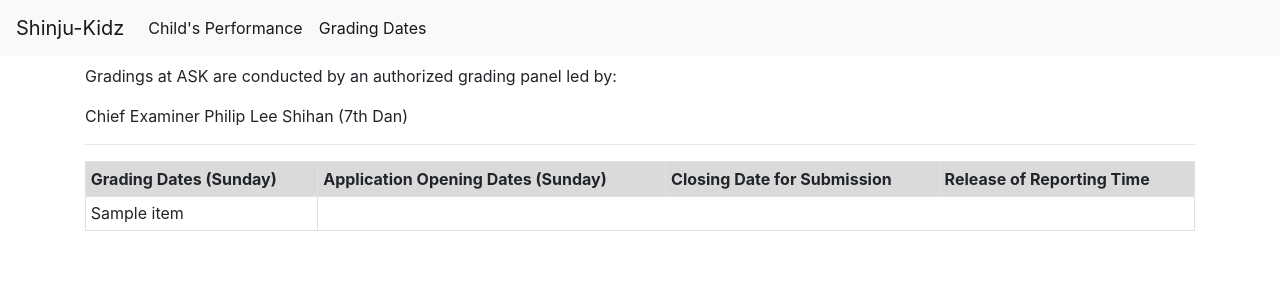
After one commit to HiIAmTzeKean/ask_proj, a Flask app: template flaskapp/parent/templates/parent/parentGradingDates.html in a window 1280 px wide. The commit adds this page. Shown: the top 300 px of the page. Run offline with Flask 2, Linux system fonts and the light colour scheme; the template is opened without the code that fills it: most values are stand-ins (such as "Sample title", 1, 10 or a date in 2020); parts of the project's set-up code (start-up, migrations or seed data) failed here and were passed over; some libraries are stand-ins or nearby versions.

Commit message:
Ui improvements

```diff
--- /dev/null
+++ b/flaskapp/parent/templates/parent/parentGradingDates.html
@@ -0,0 +1,27 @@
+{% extends 'base_parent.html' %}
+
+{% block title %}Identify Student{% endblock %}
+
+{% block content %}
+<p>Gradings at ASK are conducted by an authorized grading panel led by:</p>
+<p>Chief Examiner Philip Lee Shihan (7th Dan)</p>
+
+<hr>
+
+<table class="table table-bordered table-sm">
+    <tr class="table-active">
+        <th scope="col">Grading Dates (Sunday)</th>
+        <th scope="col">Application Opening Dates (Sunday)</th>
+        <th scope="col">Closing Date for Submission</th>
+        <th scope="col">Release of Reporting Time</th>
+    </tr>
+
+    {% for row in processedDetails %}
+    <tr>
+        {% for item in row %}
+            <td>{{ item }}</td>
+        {% endfor %}
+    </tr>
+    {% endfor %}
+</table>
+{% endblock %}
--- a/flaskapp/templates/base_parent.html
+++ b/flaskapp/templates/base_parent.html
@@ -23,6 +23,21 @@
   <div>
     <nav class="navbar navbar-expand-lg navbar-light bg-light">
       <a class="navbar-brand" href="{{ url_for('parent.parentIdentifyStudent') }}">Shinju-Kidz</a>
+      <button class="navbar-toggler" type="button" data-toggle="collapse" data-target="#navbarSupportedContent"
+        aria-controls="navbarSupportedContent" aria-expanded="false" aria-label="Toggle navigation">
+        <span class="navbar-toggler-icon"></span>
+      </button>
+
+      <div class="collapse navbar-collapse" id="navbarSupportedContent">
+        <ul class="navbar-nav mr-auto">
+          <li class="nav-item active">
+            <a class="nav-link" href="{{ url_for('parent.parentIdentifyStudent') }}">Child's Performance</a>
+          </li>
+          <li class="nav-item active">
+            <a class="nav-link" href="{{ url_for('parent.parentGradingDates') }}">Grading Dates</a>
+          </li>
+        </ul>
+      </div>
     </nav>
   </div>
 </header>
```
Also changed, not shown: flaskapp/parent/form.py (+2 -5 lines), flaskapp/parent/parent.py (+19 -0 lines), flaskapp/parent/templates/parent/parentIdentifyStudent.html (+1 -9 lines), requirements.txt (+16 -3 lines), requirements/requirements.txt (+15 -9 lines), 2 other files.
